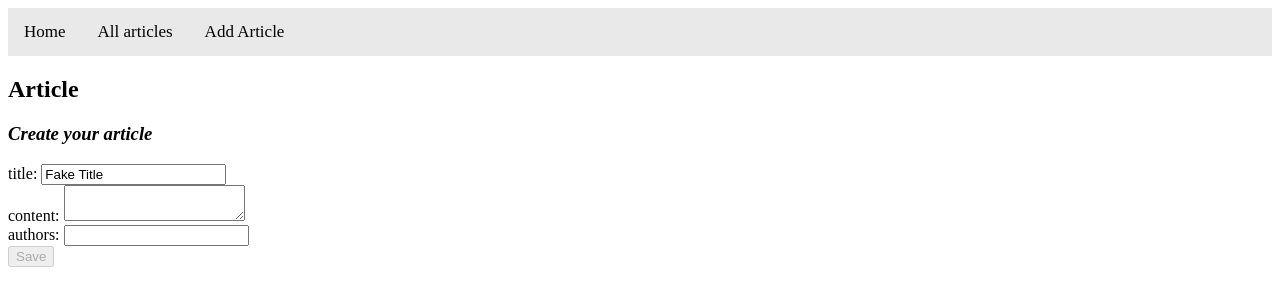
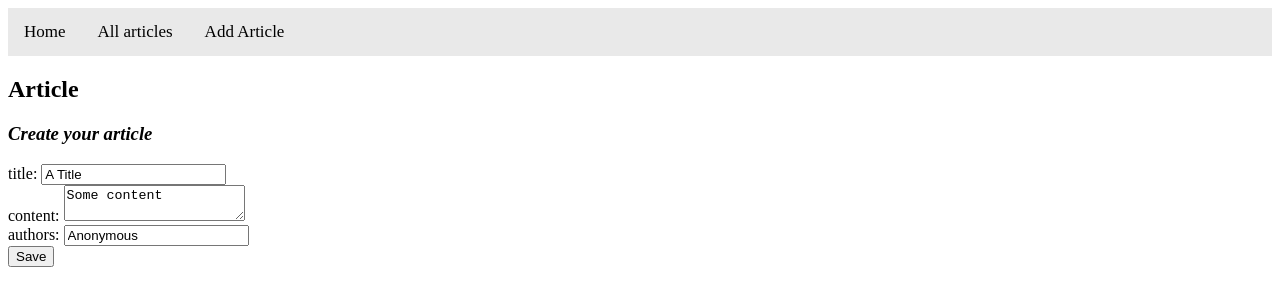
Before and after one commit to Polytech-Paris-Sud-Web/TP2-NathanPinault, an Angular app: page /create in a window 1280 px wide. Shown: the top 306 px of the page. Built offline with nearby package versions, Linux system fonts and the light colour scheme.

Commit message:
Clean html

```diff
--- a/src/app/article-creation/article-creation.component.ts
+++ b/src/app/article-creation/article-creation.component.ts
@@ -16,9 +16,9 @@ export class ArticleCreationComponent implements OnInit {
 
   constructor(private fb: FormBuilder, public articleService: ArticleService, private router: Router) {
     this.articleForm = this.fb.group({
-      title: ['Fake Title', Validators.required ],
-      content : ['', Validators.required ],
-      authors : ['', Validators.required ],
+      title: ['A Title', Validators.required ],
+      content : ['Some content', Validators.required ],
+      authors : ['Anonymous', Validators.required ],
     });
   }
 
--- a/src/app/article/article.component.html
+++ b/src/app/article/article.component.html
@@ -1,5 +1,5 @@
 <div *ngIf="this.article?.id && this.article?.title && this.article?.content && this.article?.authors" class="article">
-  <h3> Article n°{{this.article?.id}} : {{this.article?.title}} </h3>
+  <h3> {{this.article?.title}} </h3>
   <p> {{this.article?.content}} </p>
   <h4>From : <a routerLink="/author/{{this.article?.authors}}">{{this.article?.authors}}</a> </h4>
   <button (click)="detail()">Full article</button>
--- a/src/app/articles/articles.component.html
+++ b/src/app/articles/articles.component.html
@@ -7,8 +7,8 @@
 <div *ngIf="this.articles?.length !== 0 && this.articles !== undefined; then dbUp else dbDown"></div>
 
 <ng-template #dbUp>
+  <h2>List of articles : </h2>
   <div>
-    <h2>List of articles : </h2>
     <app-article *ngFor="let article of this.articles" [article]="this.article" (click)="this.articleService.deleteArticle(this.article?.id);" (deletedArticle)="delete($event)"></app-article>
   </div>
 </ng-template>
```
